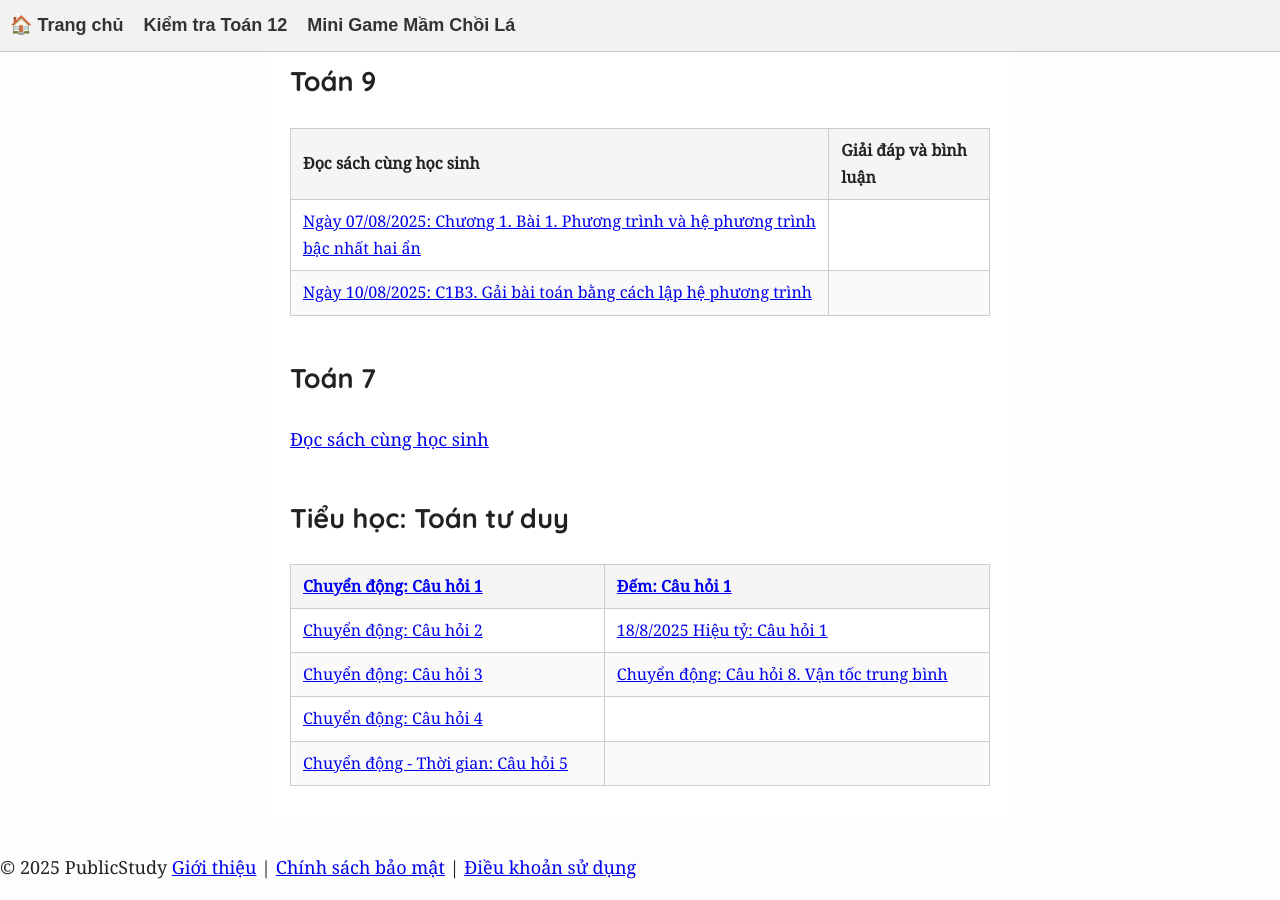
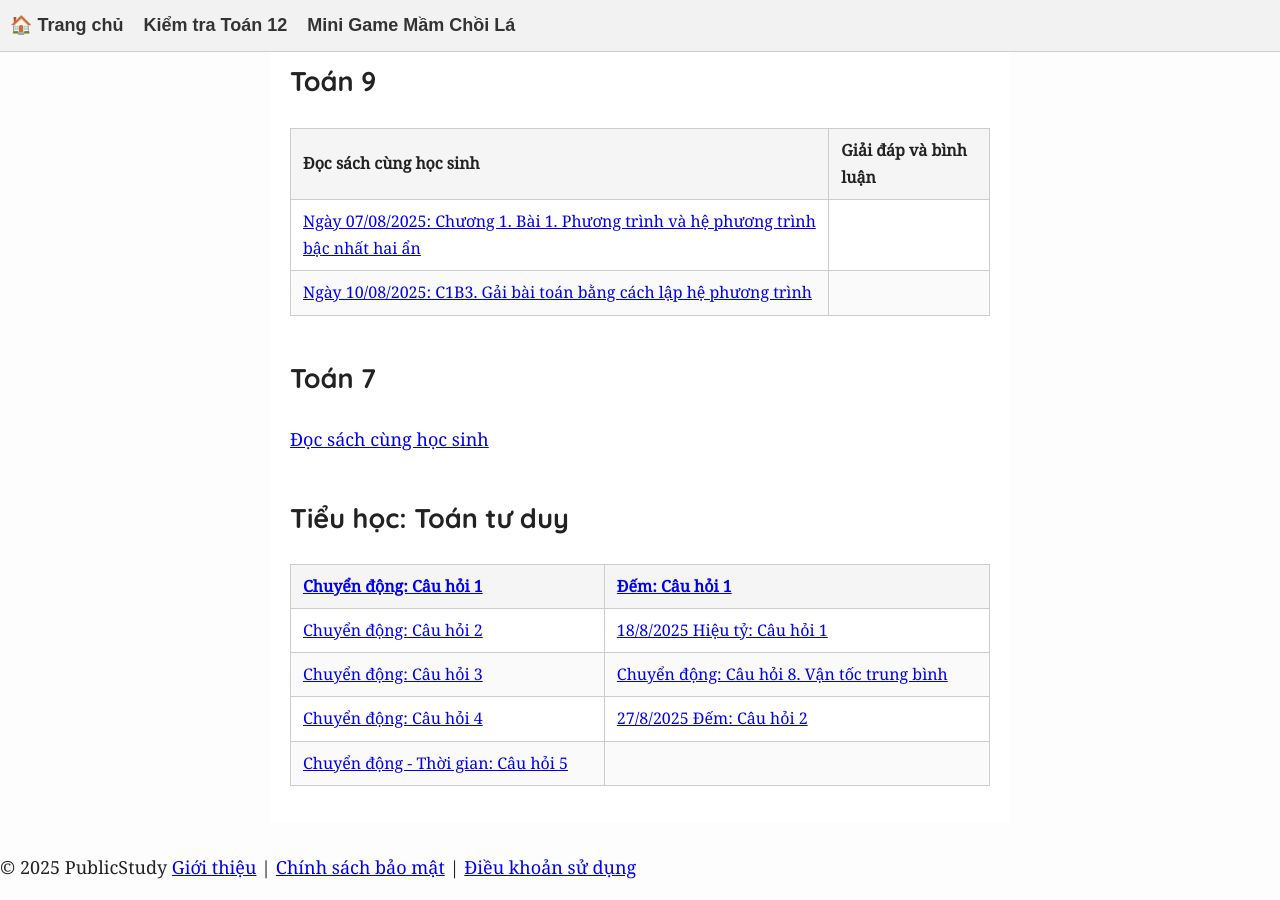
Before and after one commit to NguyenMuoiVN1988/publicstudyrepo, a Jekyll site: the page built from index.md, in a window 1280 px wide and 900 px high, scrolled down 683 px. Built offline with Jekyll 4.4.1, drawn with Linux system fonts in a browser that asks for light colours; our own code applies the rules of GitHub Pages for plain Markdown files.

Commit message:
Update index.md

```diff
--- a/index.md
+++ b/index.md
@@ -33,5 +33,5 @@ title: "Public Study"
 |----|----|
 [Chuyển động: Câu hỏi 2](Tieuhoc/TuduyQuestion2.md)|[18/8/2025 Hiệu tỷ: Câu hỏi 1](Tieuhoc/TieuHocHieuTy.md) |
 |[Chuyển động: Câu hỏi 3](Tieuhoc/TuduyQuestion3.md)| [Chuyển động: Câu hỏi 8. Vận tốc trung bình](Tieuhoc/TuduyQuestion8.md) |
-|[Chuyển động: Câu hỏi 4](Tieuhoc/TuduyQuestion4.md)| |
+|[Chuyển động: Câu hỏi 4](Tieuhoc/TuduyQuestion4.md)| [27/8/2025 Đếm: Câu hỏi 2](Tieuhoc/TieuHocDemQuestion2.md)|
 |[Chuyển động - Thời gian: Câu hỏi 5](Tieuhoc/TuduyQuestion5.md)| |
```
